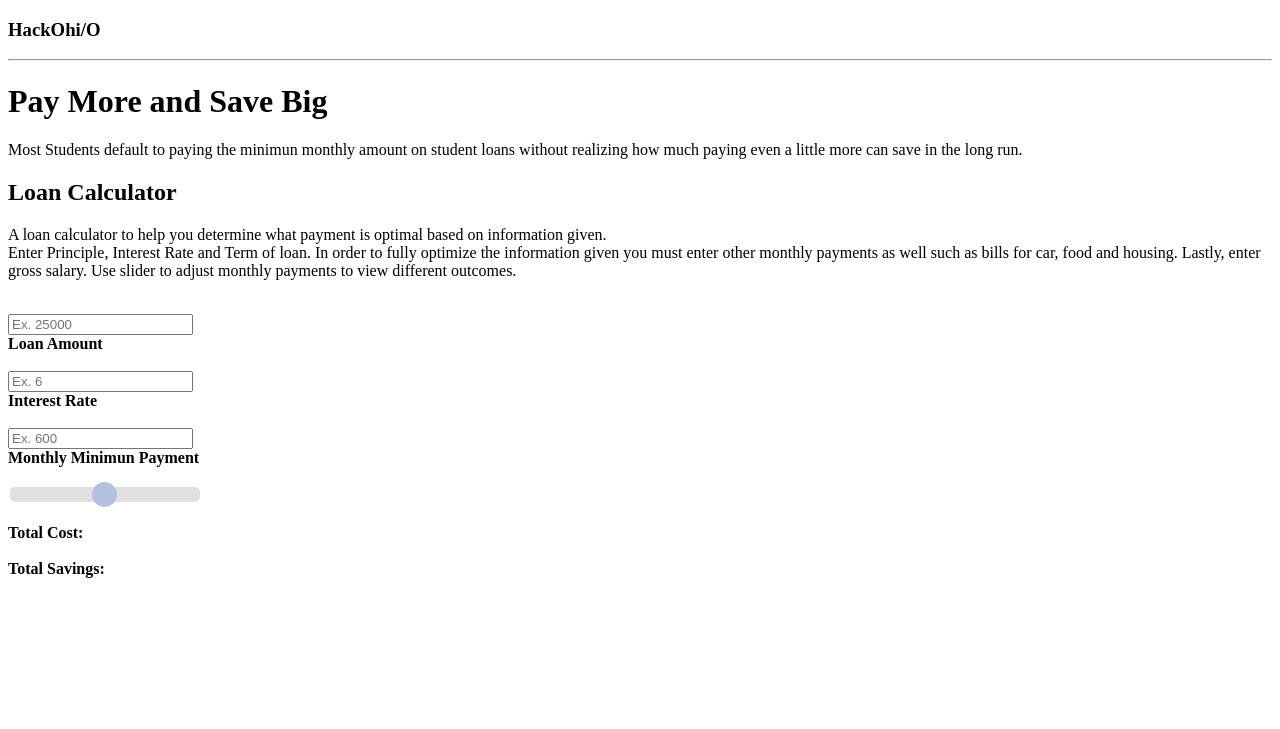
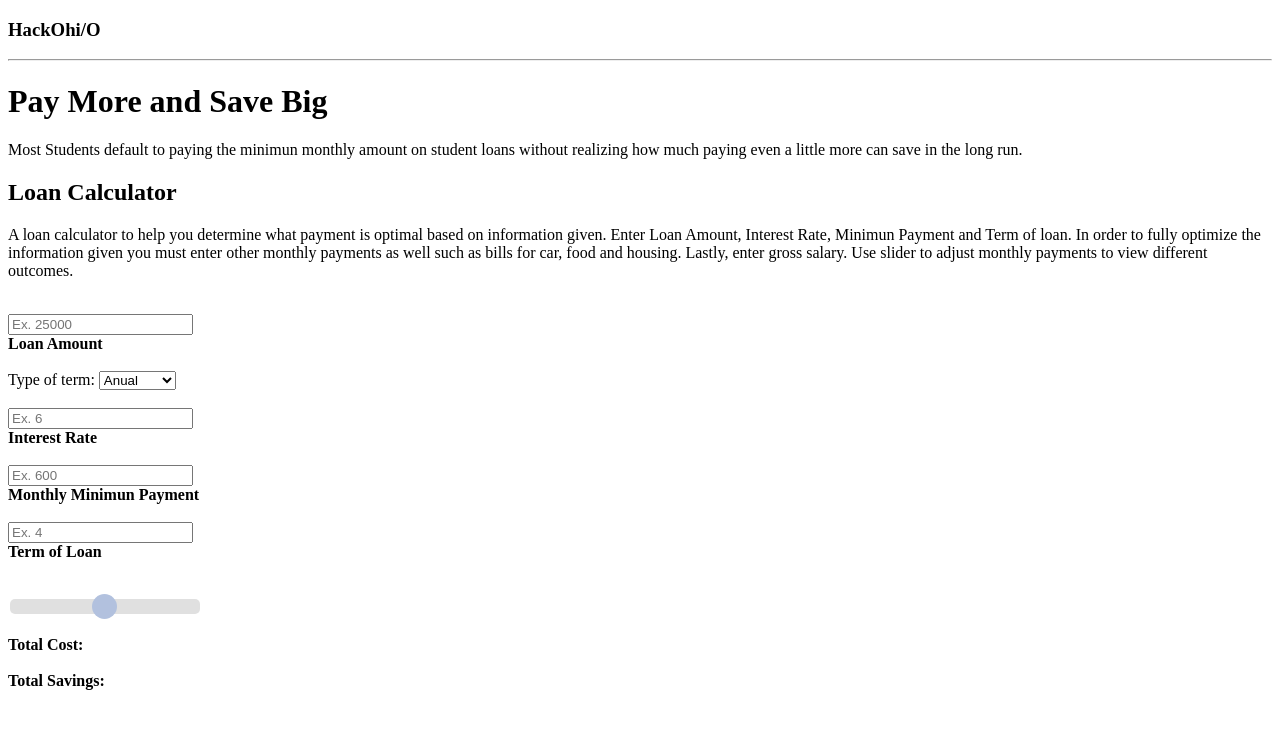
Before and after one commit to chesschamp2300/FinanceManagement, a Flask app: page / in a window 1280 px wide. Shown: the top 729 px of the page. Run offline with Flask 2, Linux system fonts and the light colour scheme.

Commit message:
Update index.html

```diff
--- a/templates/index.html
+++ b/templates/index.html
@@ -1,10 +1,11 @@
 <!DOCTYPE html>
+
 <html>
     <head>
         <meta charset = "utf-8"/>
-        <meta name = "viewport" content = "witdh = device-width" />
+        <meta name = "viewport" content = "width = device-width" />
         <title>Student Loan Calculator</title>
-        <link rel = "stylesheet" type="text/css" href = "{{url_for('static', filename='myStylesheet.css')}}">
+        <link rel = "stylesheet" href = "myStylesheet.css">
         <style>
         </style>
     </head>
@@ -14,20 +15,29 @@
         <h1>Pay More and Save Big</h1>
         <p>Most Students default to paying the minimun monthly amount on student loans without realizing how much paying even a little more can save in the long run.</p>
         <h2>Loan Calculator</h2>
-        <p style = "font-family:serif">
-           A loan calculator to help you determine what payment is optimal based on information given. <br>
-           Enter Principle, Interest Rate and Term of loan. In order to fully optimize the information given you must enter other monthly payments as well such as bills for car, food and housing. Lastly, enter gross salary. Use slider to adjust monthly payments to view different outcomes.
+        <p>
+           A loan calculator to help you determine what payment is optimal based on information given.
+           Enter Loan Amount, Interest Rate, Minimun Payment and Term of loan. In order to fully optimize the information given you must enter other monthly payments as well such as bills for car, food and housing. Lastly, enter gross salary. Use slider to adjust monthly payments to view different outcomes.
         </p>
         <br>
         <form action = "serverpage.php" method="post">
-
                 <div>
-                    <input type = "number" id = "principle" name = "principle" required placeholder="Ex. 25000"><br>
+                    <input type = "number" id = "principle" name = "principle" required placeholder="Ex. 25000">
+            <br>
                     <label for = "principle"><b>Loan Amount</b></label>
                 </div>
             <br>
+                <label for="term">Type of term:</label>
+                    <select id="termType" name="termType" class = "select">
+                      <option value="anual">Anual</option>
+                      <option value="monthly">Monthly</option>
+                      <option value="quarterly">Quarterly</option>
+                    </select>
+            <br>
+            <br>
                 <div>
-                    <input type = "number" id = "iRate" name = "iRate>" required placeholder="Ex. 6"><br>
+                    <input type = "number" id = "iRate" name = "iRate>" required placeholder="Ex. 6">
+                    <br>
                     <label for = "iRate"><b>Interest Rate</b></label>
                 </div>
             <br>
@@ -35,16 +45,21 @@
                    <input type = "number" id = "mMpayment" name = mMpayment required placeholder="Ex. 600"><br>
                    <label for = "mMpayment"><b>Monthly Minimun Payment</b></label>
                 </div>
+            <br>
+                <div>
+                   <input type = "number" id = "term" name = term required placeholder="Ex. 4">
+                    <br>
+                   <label for = "term"><b>Term of Loan</b></label>
+                </div>
+            <br>
 
-            <div></div>
-        </form>
+                <div>
+                </div>
+
             <br>
-        <form>
                 <div class="slidecontainer">
                     <input type="range" min="mMpayment" max="principle" value="" class="slider" id="Range">
                 </div>
-        </form>
-        <form>
                 <div>
             <br>
                     <label for = "totalCost"><b>Total Cost:</b></label><br><br>
```
Lines whose indentation alone changed are shown as unchanged.
